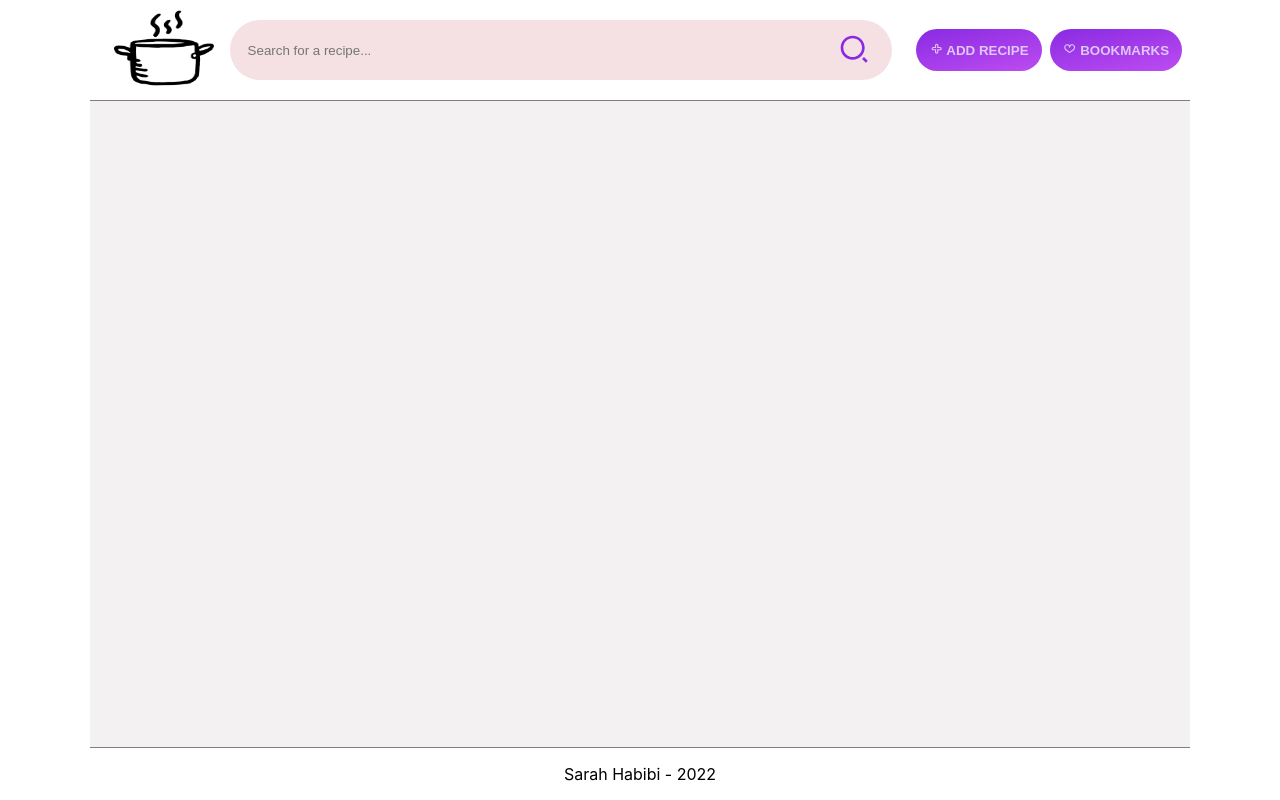
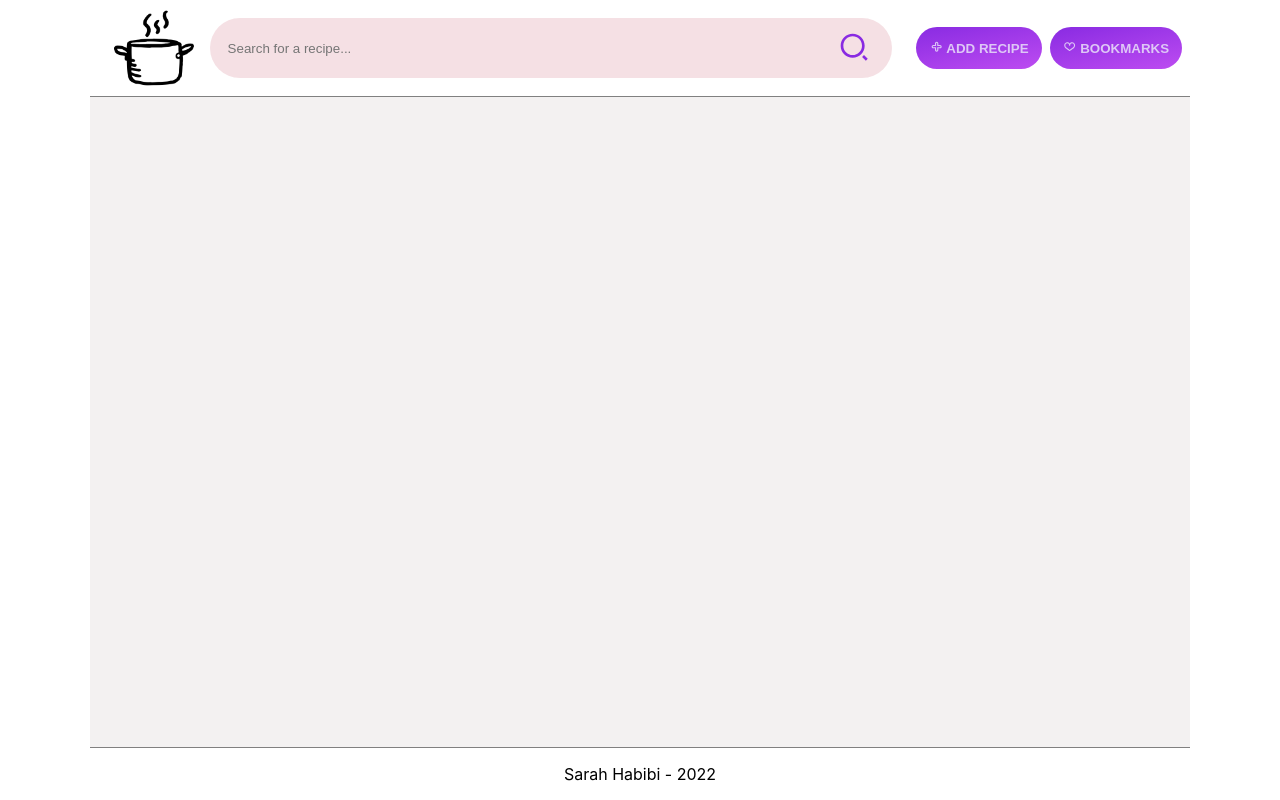
Before and after one commit to sarah-hbb/forkifyReact, a Next.js app: page / in a window 1280 px wide. Built offline with nearby package versions, Linux system fonts and the light colour scheme.

Commit message:
add some modification to navbar ui

```diff
--- a/components/layout/Navbar.js
+++ b/components/layout/Navbar.js
@@ -13,21 +13,21 @@ const Navbar = () => {
     <nav className="nav">
       <ul className={classes["nav-list"]}>
         <div className={classes["logo"]}>
-          <Image src={logo} width={100} height={80} />
+          <Image src={logo} layout="fill" objectFit="cover" />
         </div>
         <SearchBox />
         <div className={classes["nav-btns"]}>
           <li className={classes["nav__item--add-recipe"]}>
             <button className={classes["nav__btn"]}>
               <TiPlusOutline />
-              <span> add recipe </span>
+              <span className={classes["nav__btn__span"]}> add recipe </span>
             </button>
           </li>
           <li className={classes["nav__item--bookmark"]}>
             <Link href={"/bookmarks"}>
               <button className={classes["nav__btn"]}>
                 <TiHeartOutline />
-                <span> bookmarks </span>{" "}
+                <span className={classes["nav__btn__span"]}> bookmarks </span>
               </button>
             </Link>
           </li>
--- a/components/layout/Navbar.module.css
+++ b/components/layout/Navbar.module.css
@@ -1,8 +1,11 @@
-.logo{
+.logo {
+position: relative;
+  height: 3em;
+  width: 3em;
   transition: all ease-in-out 200ms;
 }
-.logo:hover{
-  transform: scale(1.1,1.1);
+.logo:hover {
+  transform: scale(1.1, 1.1);
 }
 
 .nav-list {
@@ -24,10 +27,10 @@
 }
 
 .nav__btn {
-  background:var(--gradient);
+  background: var(--gradient);
   min-width: 2em;
   border-radius: 2em;
-  margin: 0 0 0 0.6em;
+  margin: 0 0 0 0.1em;
   text-transform: uppercase;
   font-weight: 550;
   color: rgb(222, 199, 246);
@@ -36,6 +39,38 @@
   transition: all ease-in-out 200ms;
 }
 
+.nav__btn__span {
+  display: none;
+}
+
 .nav__btn:hover {
   transform: translateY(-3px);
 }
+
+@media screen and (min-width: 400px) {
+  .nav__btn{
+    margin: 0 0.3em;
+  }
+
+  .logo{
+    height: 4em;
+    width: 4em;
+  }
+
+}
+
+
+@media screen and (min-width: 750px) {
+  .nav__btn{
+    margin: 0 0 0 0.6em;
+  }
+  .nav__btn__span {
+    display: inline;
+  }
+
+  .logo{
+    height: 5em;
+    width: 5em;
+  }
+
+}
```
